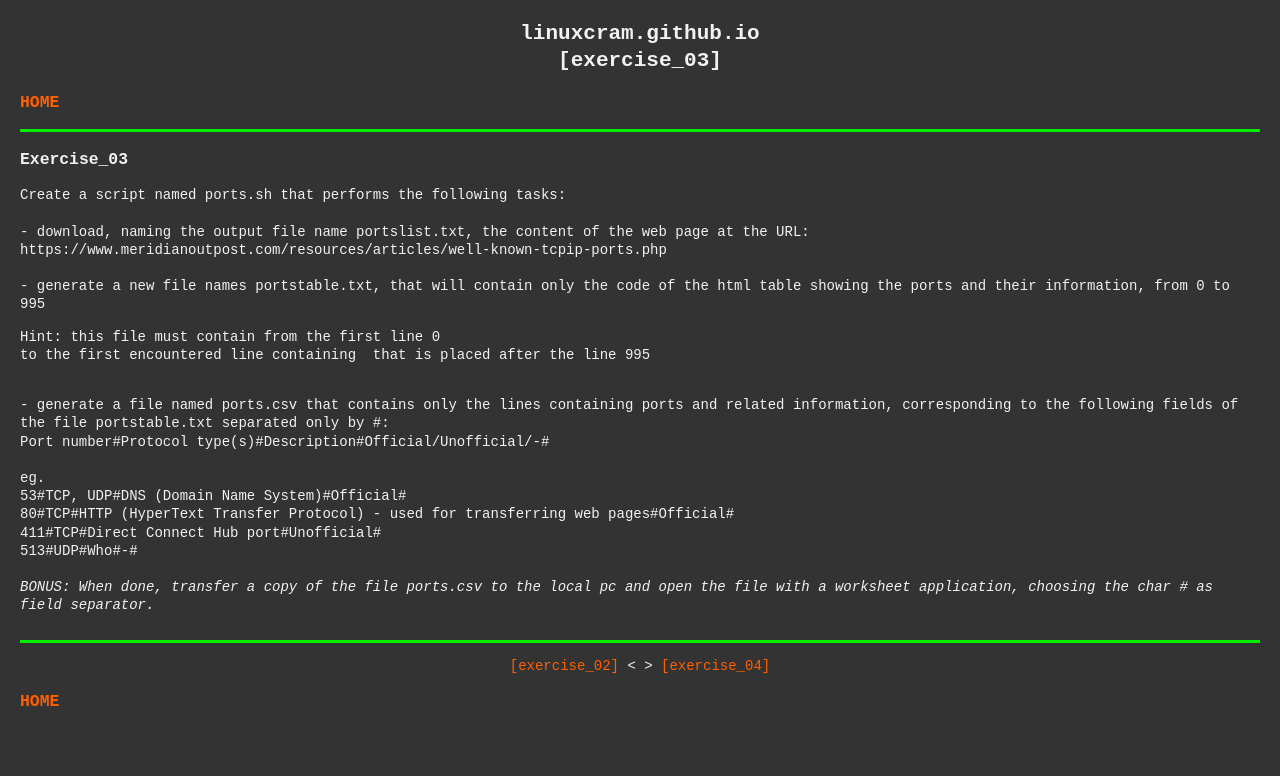
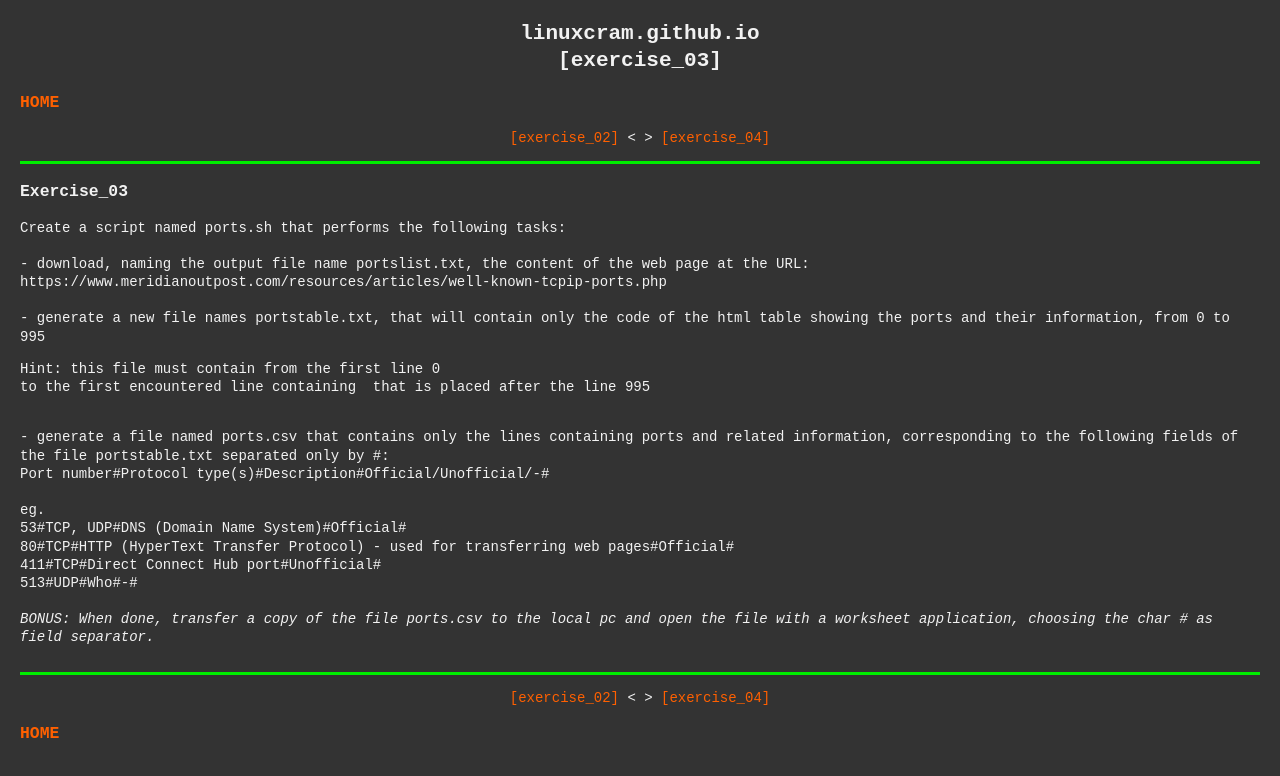
Before and after one commit to linuxcram/linuxcram.github.io, a plain HTML site: page exercise_03.html in a window 1280 px wide. Shown: the part 56-832 px from the top of the page. Drawn offline with Linux system fonts and the light colour scheme.

Commit message:
Update exercise_03.html

```diff
--- a/exercise_03.html
+++ b/exercise_03.html
@@ -1,9 +1,9 @@
 <!DOCTYPE html>
-<html>
+<html lang="en">
 <head>
 <meta name="viewport" content="width=device-width, initial-scale=1.0">
 <title>linuxcram.github.io - exercise_03</title>
-<style type="text/css">
+<style>
 header {
   width: 100%;
 }
@@ -39,15 +39,22 @@ hr {
 </style>
 </head>
 <body>
-<center>
+<div style="text-align: center;">
 <img src="https://raw.githubusercontent.com/linuxcram/linuxcram.github.io/main/tux01.png" alt="Tux" width="33" height="33">
 <h2>
 linuxcram.github.io
 <br>
 [exercise_03]
 </h2>
-</center>
+</div>
 <h3><a href="https://linuxcram.github.io/">HOME</a></h3>
+<div style="text-align: center;">
+<p>
+<a href="https://linuxcram.github.io/exercise_02.html">[exercise_02]</a>
+ &lt; &gt;
+<a href="https://linuxcram.github.io/exercise_04.html">[exercise_04]</a>
+</p>
+</div>
 <hr>
 <h3>Exercise_03</h3>
 Create a script named ports.sh that performs the following tasks:
@@ -85,13 +92,13 @@ BONUS: When done, transfer a copy of the file ports.csv to the local pc and open
 <br>
 <br>
 <hr>
-<center>
+<div style="text-align: center;">
 <p>
 <a href="https://linuxcram.github.io/exercise_02.html">[exercise_02]</a>
  &lt; &gt;
 <a href="https://linuxcram.github.io/exercise_04.html">[exercise_04]</a>
 </p>
-</center>
+</div>
 <h3><a href="https://linuxcram.github.io/">HOME</a></h3>
 <br>
 </body>
```
